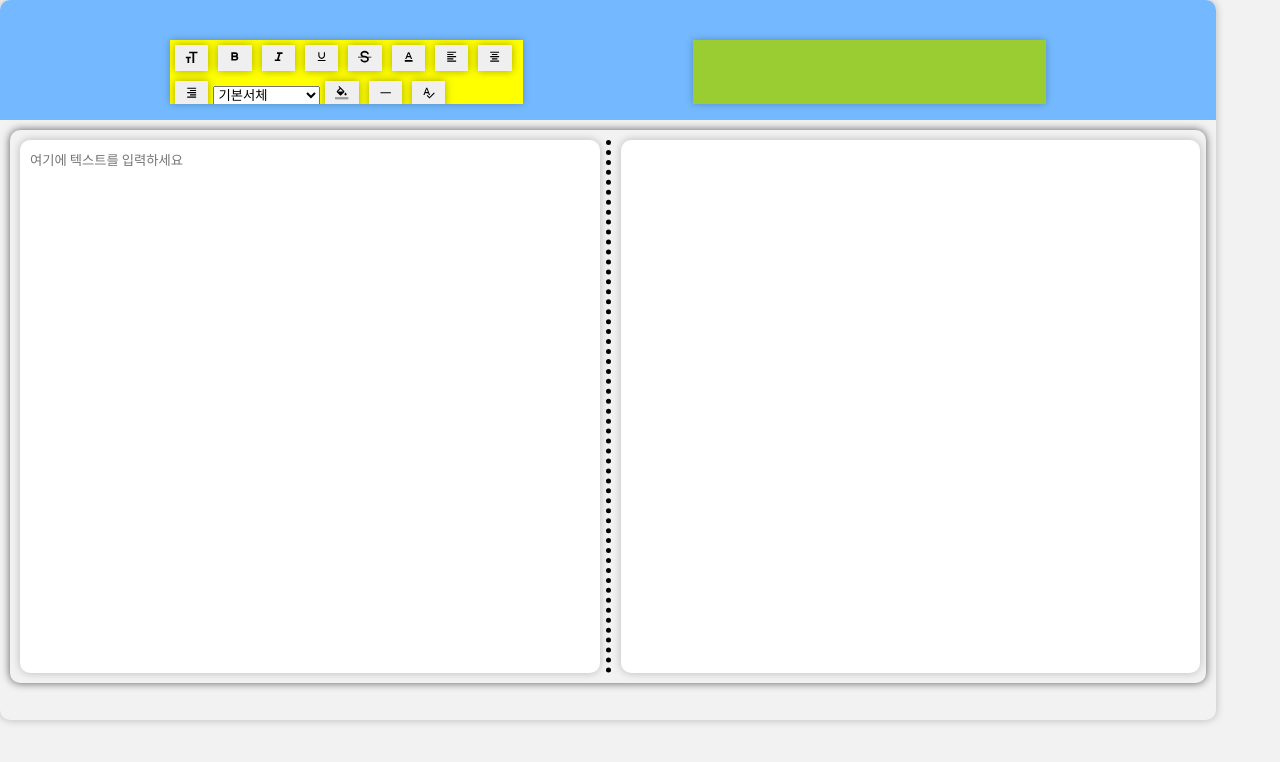
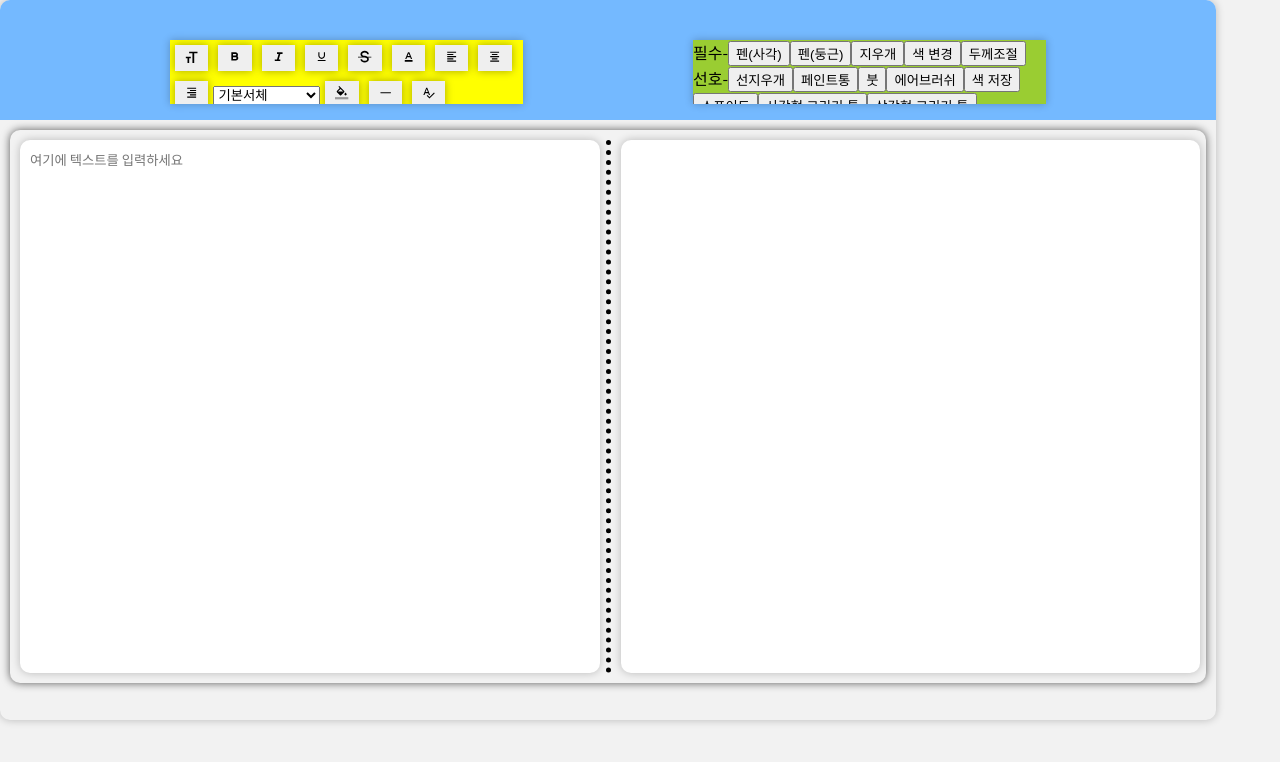
Before and after one commit to H-SChan/Modori, a React (Create React App) app: page / in a window 1280 px wide. Shown: the top 762 px of the page. Built offline with nearby package versions, Linux system fonts and the light colour scheme.

Commit message:
버튼, 기능 추가

```diff
--- a/src/components/CanvasToolBar.js
+++ b/src/components/CanvasToolBar.js
@@ -68,8 +68,41 @@ function CanvasToolBar() {
                 >
                     <MdSpellcheck></MdSpellcheck>
                 </button>
+                <div>
+                    선호기능-↓
+                    <p>Cntl C, Cntl V</p>
+                </div>
             </div>
-            <div className="CanvasToolBar_drawOption"></div>
+            <div className="CanvasToolBar_drawOption">
+                <div>
+                    필수-
+                    <button>펜(사각)</button>
+                    <button>펜(둥근)</button>
+                    <button>지우개</button>
+                    <button>색 변경</button>
+                    <button>두께조절</button>
+                </div>
+                <div>
+                    선호-
+                    <button>선지우개</button>
+                    <button>페인트통</button>
+                    <button>붓</button>
+                    <button>에어브러쉬</button>
+                    <button>색 저장</button>
+                    <button>스포이드</button>
+                    <button>사각형 그리기 툴</button>
+                    <button>삼각형 그리기 툴</button>
+                    <button>원 그리기 툴</button>
+                    <button>되돌리기(전)</button>
+                    <button>되도리기(후)</button>
+                </div>
+                <div>
+                    추가기능-↓
+                    <p>한 점을 찍고 Shift키를 누른채로 점을 찍으면 직선이 그이게 하기</p>
+                    <p>Cntl Z</p>
+                    <p>Cntl C, Cntl V</p>
+                </div>
+            </div>
         </div>
     );
 }
```
Also changed, not shown: 1 other file (tests, documents, lock files or other folders).
